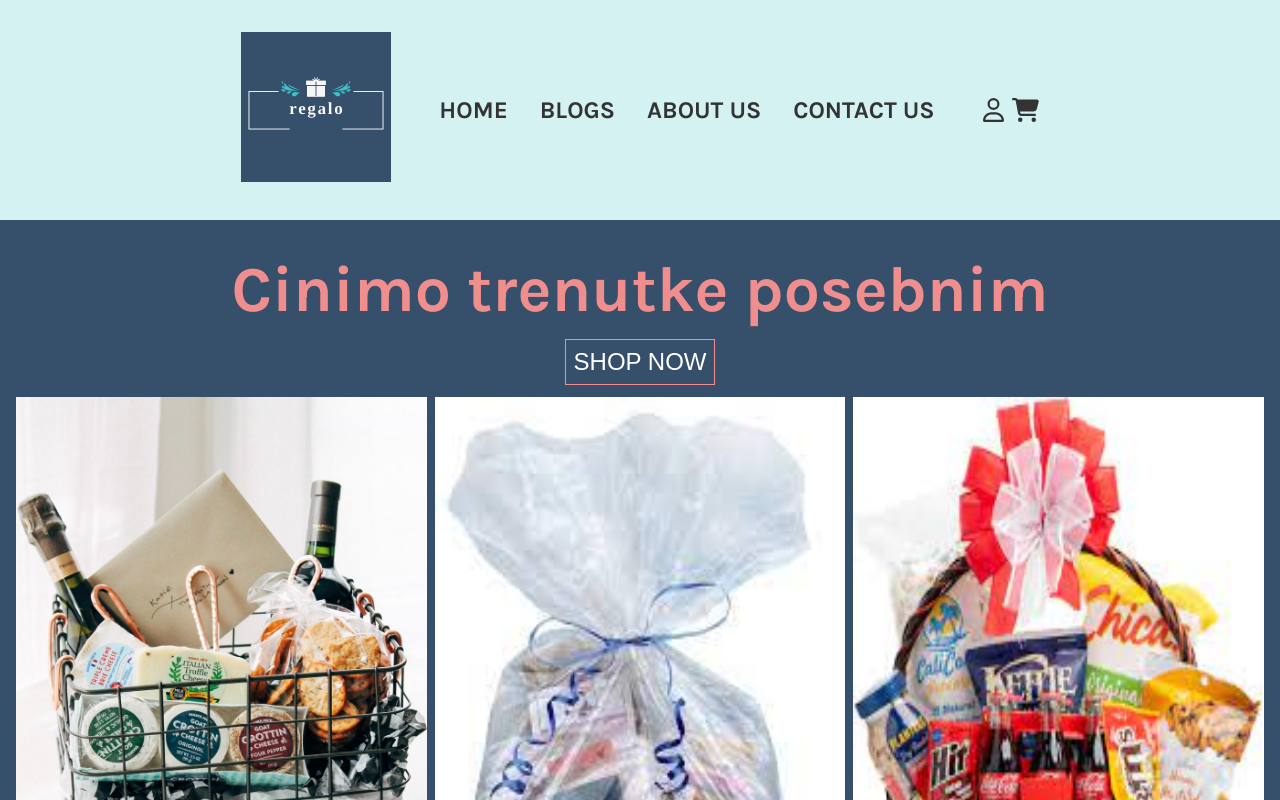
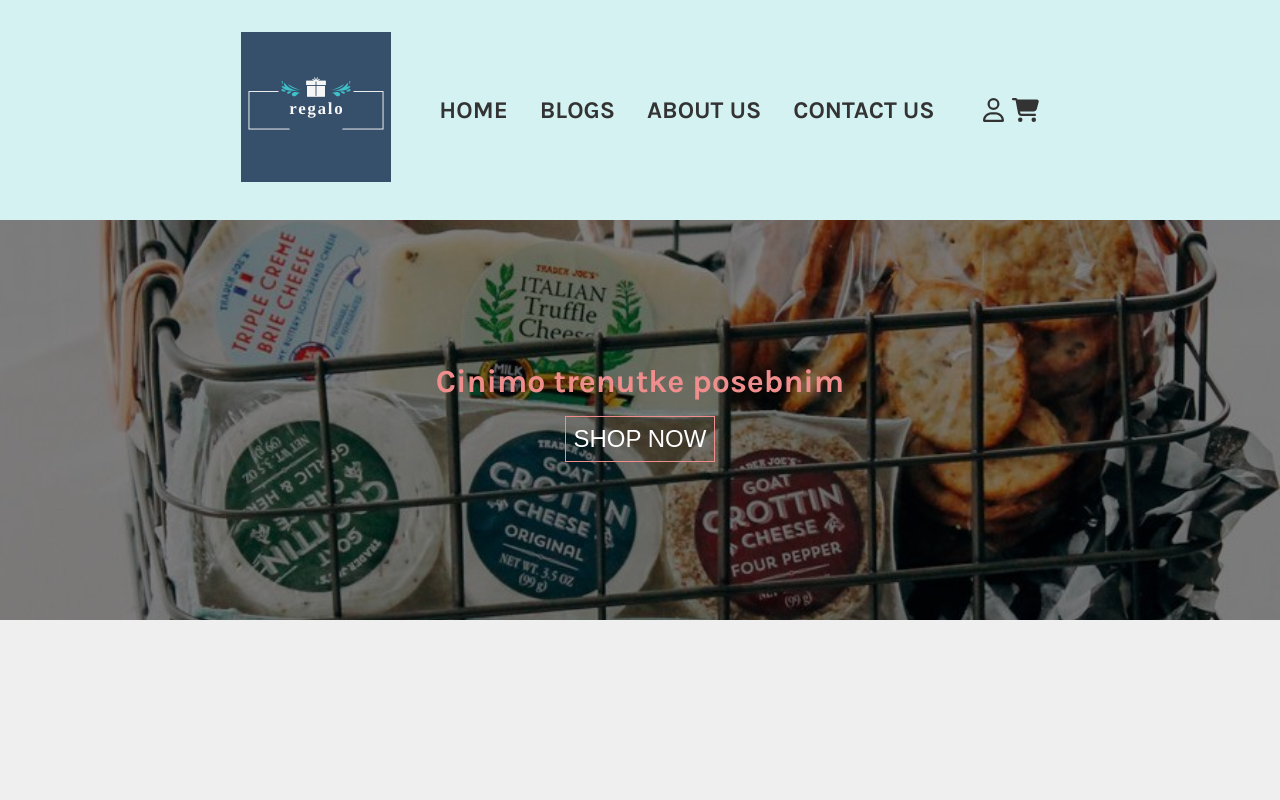
Before and after one commit to MilanJulinac42/gb-client, a Next.js app: page / in a window 1280 px wide. Shown: the top 800 px of the page. Built offline with nearby package versions, Linux system fonts and the light colour scheme.

Commit message:
gb-77 reworked

```diff
--- a/layout/hero/Hero.module.scss
+++ b/layout/hero/Hero.module.scss
@@ -36,3 +36,50 @@
   color: $white-color;
   cursor: pointer;
 }
+
+.wrapperT {
+  background-image: url("/gb1.jpg");
+  background-size: cover;
+  background-position: center;
+  height: 50vh;
+  margin: 0;
+  display: flex;
+  align-items: center;
+  justify-content: center;
+  color: #fff;
+  position: relative;
+}
+
+.wrapperT::before {
+  content: "";
+  position: absolute;
+  top: 0;
+  right: 0;
+  bottom: 0;
+  left: 0;
+  background: linear-gradient(rgba(0, 0, 0, 0.5), rgba(0, 0, 0, 0.5));
+  z-index: 0;
+}
+
+.contentWrapper {
+  z-index: 1;
+  display: flex;
+  flex-direction: column;
+  justify-content: center;
+  align-items: center;
+  gap: 16px;
+}
+
+.h1T {
+  font-size: $large-font;
+  color: $secondary-coral-color;
+}
+
+.ctaT {
+  padding: $small-padding;
+  font-size: $medium-font;
+  border: 1px solid $secondary-coral-color;
+  background-color: transparent;
+  color: $white-color;
+  cursor: pointer;
+}
--- a/layout/hero/Hero.tsx
+++ b/layout/hero/Hero.tsx
@@ -1,19 +1,33 @@
 import React from "react";
 import styles from "./Hero.module.scss";
 import HeroImage from "../../components/heroImage/HeroImage";
+import { FontAwesomeIcon } from "@fortawesome/react-fontawesome";
+import {
+  faAngleDoubleDown,
+  faAngleDown,
+  faChevronDown,
+  faUser,
+} from "@fortawesome/free-solid-svg-icons";
 
 const Hero: React.FC = () => {
-	return (
-		<div className={styles.wrapper}>
-			<h1 className={styles.heading}>Cinimo trenutke posebnim</h1>
-			<button className={styles.cta}>SHOP NOW</button>
-			<div className={styles.imageWrapper}>
-				<HeroImage src="/gb1.jpg" />
-				<HeroImage src="/gb2.jpeg" />
-				<HeroImage src="/gb3.jpeg" />
-			</div>
-		</div>
-	);
+  return (
+    // <div className={styles.wrapper}>
+    // 	<h1 className={styles.heading}>Cinimo trenutke posebnim</h1>
+    // 	<button className={styles.cta}>SHOP NOW</button>
+    // 	<div className={styles.imageWrapper}>
+    // 		<HeroImage src="/gb1.jpg" />
+    // 		<HeroImage src="/gb2.jpeg" />
+    // 		<HeroImage src="/gb3.jpeg" />
+    // 	</div>
+    // </div>
+    <div className={styles.wrapperT}>
+      <div className={styles.contentWrapper}>
+        <h1 className={styles.h1T}>Cinimo trenutke posebnim</h1>
+        <button className={styles.ctaT}>SHOP NOW</button>
+        <div className={styles.scroll}></div>
+      </div>
+    </div>
+  );
 };
 
 export default Hero;
```
Lines whose indentation alone changed are shown as unchanged.
